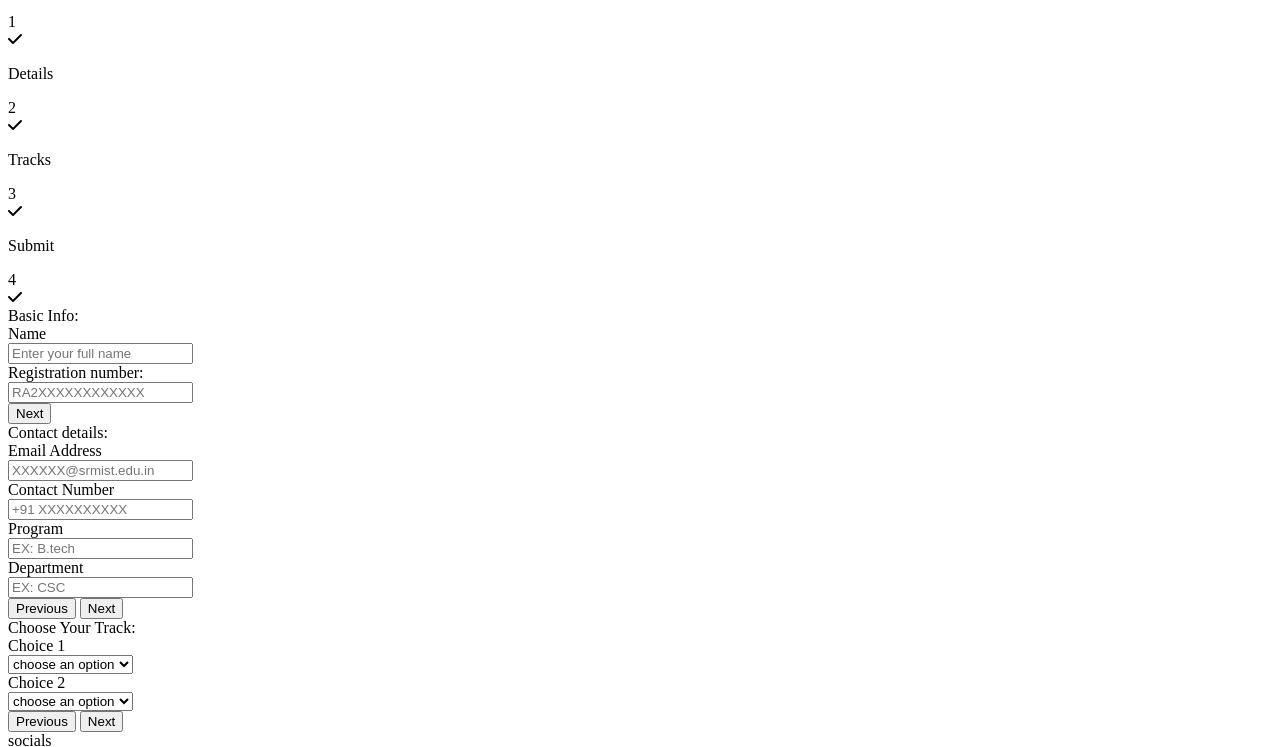
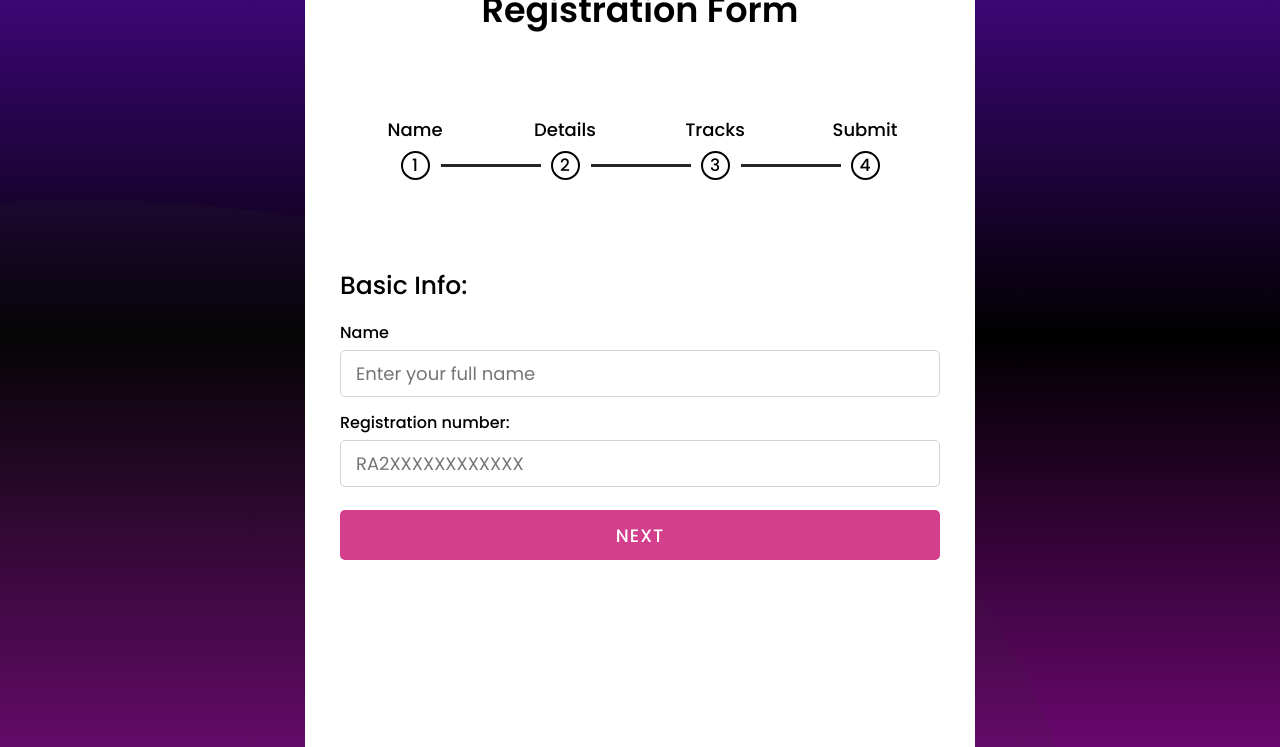
Before and after one commit to Shaik0Ayman/registration_website, a plain HTML site: page frontend/index.html in a window 1280 px wide. Shown: the part 135-882 px from the top of the page. Drawn offline with Linux system fonts and the light colour scheme; the site is published under a folder, as on GitHub Pages, so addresses that start at the root find nothing.

Commit message:
path issue

```diff
--- a/frontend/index.html
+++ b/frontend/index.html
@@ -3,7 +3,7 @@
   <head>
     <meta charset="utf-8">
     <title>MLSA REGISTRATION </title>
-    <link rel="stylesheet" href="/frontend/style.css">
+    <link rel="stylesheet" href="style.css">
     <script src="https://kit.fontawesome.com/a076d05399.js"></script>
   </head>
   <body>
@@ -139,6 +139,6 @@
         </form>
       </div>
     </div>
-    <script src="/frontend/script.js"></script>
+    <script src="script.js"></script>
   </body>
 </html>
```
